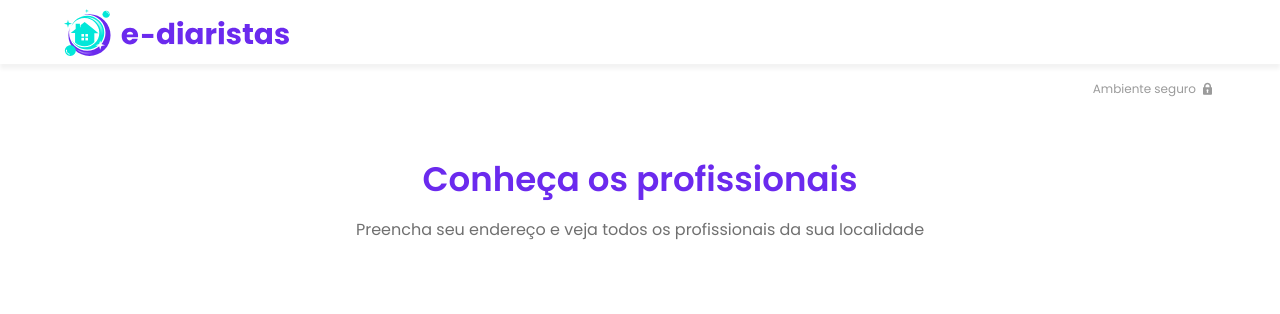
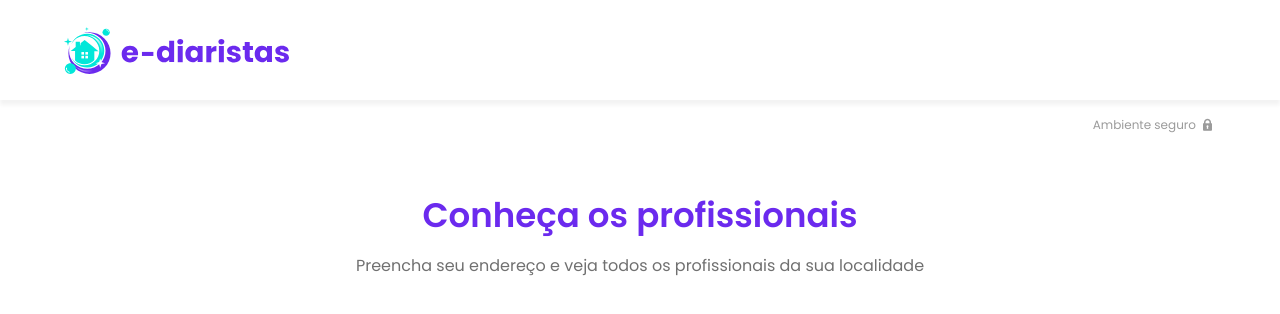
Before and after one commit to LucasCondeFerreira/e-diaristas, a Next.js app: page / in a window 1280 px wide. Shown: the top 314 px of the page. Built offline with nearby package versions, Linux system fonts and the light colour scheme.

Commit message:
Ajustand posicionamento de logo no cabecalho

```diff
--- a/src/ui/components/surfaces/Header/Header.style.tsx
+++ b/src/ui/components/surfaces/Header/Header.style.tsx
@@ -2,26 +2,23 @@ import { styled } from '@mui/material/styles'
 import { AppBar } from '@mui/material'
 
 export const HeaderAppBar = styled(AppBar)`
-  position: sticky;
   background-color: ${({ theme }) => theme.palette.background.paper};
   box-shadow: 0px 5px 4px rgba(0, 0, 0, 0.05);
-
   ${({ theme }) => theme.breakpoints.up('md')} {
-    .MuiToolBar-root {
+    .MuiToolbar-root {
       height: 100px;
     }
   }
-
   ${({ theme }) => theme.breakpoints.down('md')} {
-    .MuiToolBar-root {
+    .MuiToolbar-root {
       display: flex;
       justify-content: center;
     }
-  } ;
+  }
 `
+
 export const HeaderLogo = styled('img')`
   height: 25px;
-
   ${({ theme }) => theme.breakpoints.up('md')} {
     height: 47px;
   }
--- a/src/ui/components/surfaces/Header/Header.tsx
+++ b/src/ui/components/surfaces/Header/Header.tsx
@@ -4,7 +4,7 @@ import { Toolbar, Container } from '@mui/material'
 
 const Header: React.FC = () => {
   return (
-    <HeaderAppBar>
+    <HeaderAppBar position={'sticky'}>
       <Toolbar component={Container}>
         <HeaderLogo src={'/img/logos/logo.svg'} alt={'e-diaristas'} />
       </Toolbar>
```
